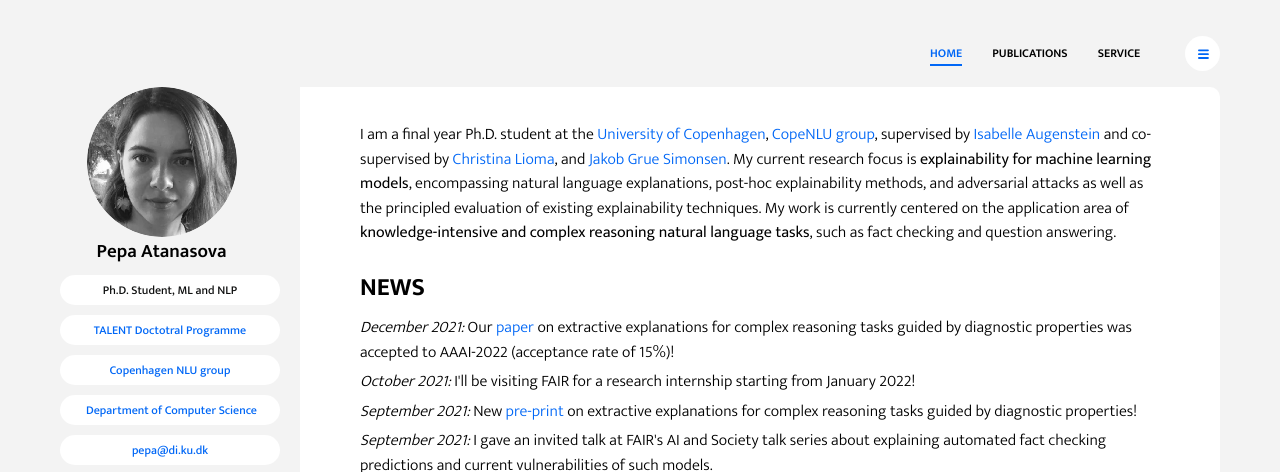
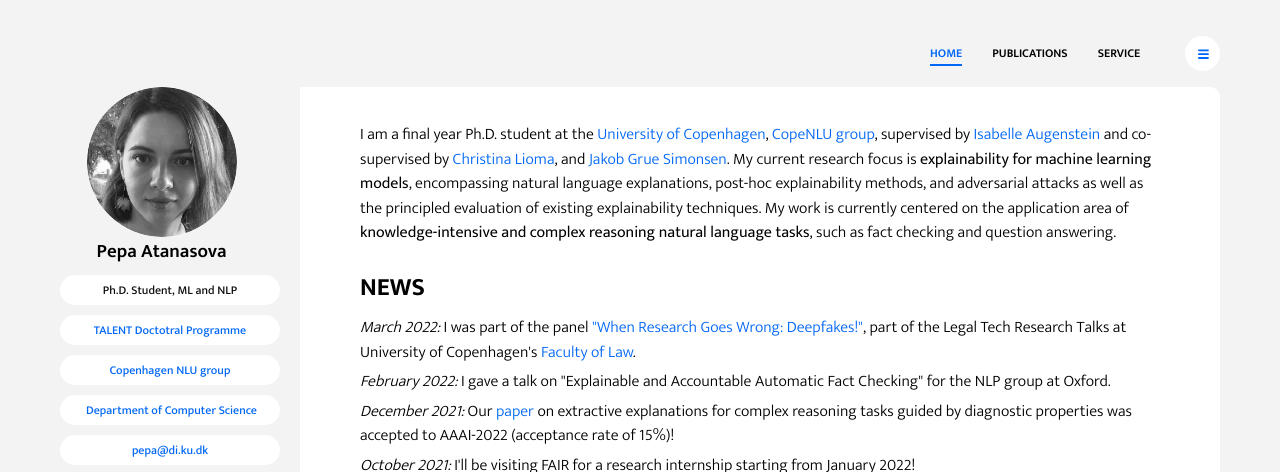
Before and after one commit to apepa/apepa.github.io, a website: page index.html in a window 1280 px wide. Shown: the top 472 px of the page. Drawn offline with Linux system fonts and the light colour scheme.

Commit message:
News update.

```diff
--- a/index.html
+++ b/index.html
@@ -89,6 +89,12 @@
             </section>
             <section class="intro-section">
                 <h2 class="section-title">News </h2>
+                <p class="space-p">
+                    <i>March 2022: </i> I was part of the panel <a href="https://jura.ku.dk/legaltechlab/calendar/2022/legal-tech-research-talks/">"When Research Goes Wrong: Deepfakes!"</a>, part of the Legal Tech Research Talks at University of Copenhagen's <a href="https://jura.ku.dk/legaltechlab/">Faculty of Law</a>.</br>
+                </p>
+                <p class="space-p">
+                    <i>February 2022: </i> I gave a talk on "Explainable and Accountable Automatic Fact Checking" for the NLP group at Oxford. </br>
+                </p>
                 <p class="space-p">
                     <i>December 2021: </i> Our <a href="https://arxiv.org/pdf/2109.03756.pdf">paper</a> on extractive explanations for complex reasoning tasks guided by diagnostic properties was accepted to AAAI-2022 (acceptance rate of 15%)! </br>
                 </p>
```
